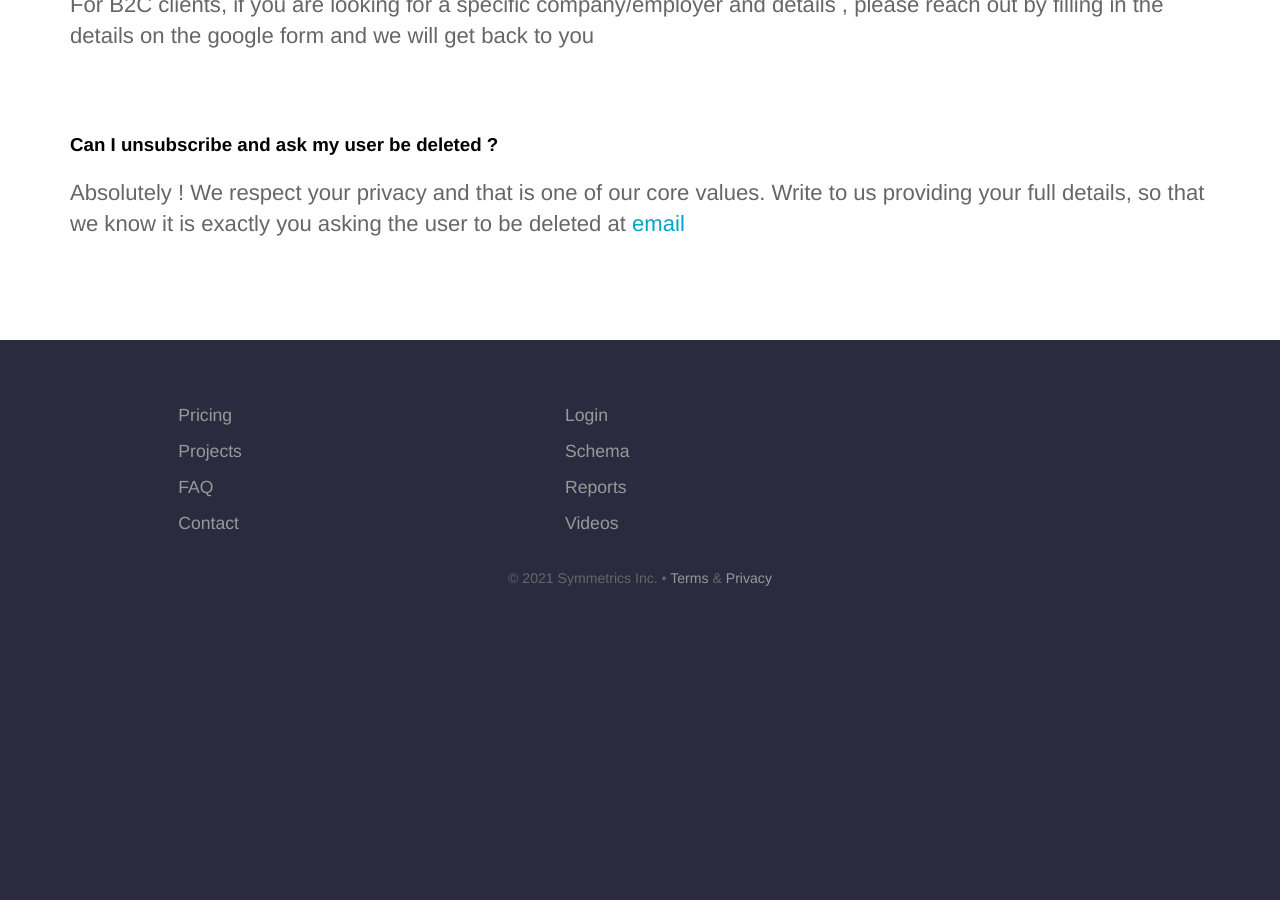
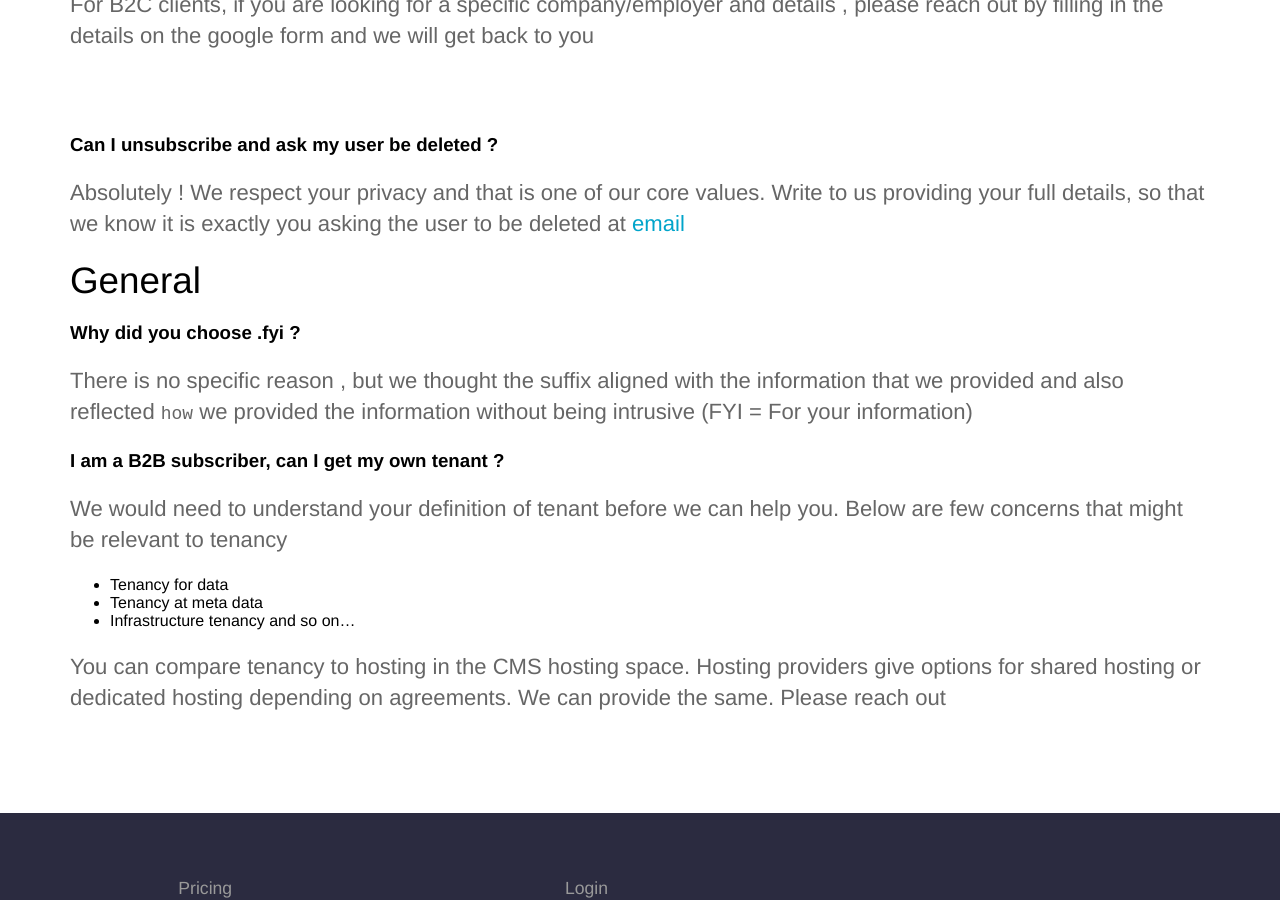
Before and after one commit to techsparksguru/symmetrics.github.io, a Jekyll site: the page built from faq.md, in a window 1280 px wide and 900 px high, scrolled down 5191 px. Built offline with Jekyll 4.4.1, drawn with Linux system fonts in a browser that asks for light colours; before the commit the page ends 5829 px from its top, so only the background shows below that.

Commit message:
General faq

```diff
--- a/faq.md
+++ b/faq.md
@@ -98,3 +98,17 @@ For B2C clients, if you are looking for a specific company/employer and details
 
 ### Can I unsubscribe and ask my user be deleted ?
 Absolutely ! We respect your privacy and that is one of our core values. Write to us providing your full details, so that we know it is exactly you asking the user to be deleted at [email](mailto:hello@symmetrics.fyi)
+
+
+# General
+
+### Why did you choose .fyi ?
+There is no specific reason , but we thought the suffix aligned with the information that we provided and also reflected `how` we provided the information without being intrusive (FYI = For your information)
+
+### I am a B2B subscriber, can I get my own tenant ?
+We would need to understand your definition of tenant before we can help you. Below are few concerns that might be relevant to tenancy
+- Tenancy for data
+- Tenancy at meta data
+- Infrastructure tenancy and so on...
+
+You can compare tenancy to hosting in the CMS hosting space. Hosting providers give options for shared hosting or dedicated hosting depending on agreements. We can provide the same. Please reach out
```
